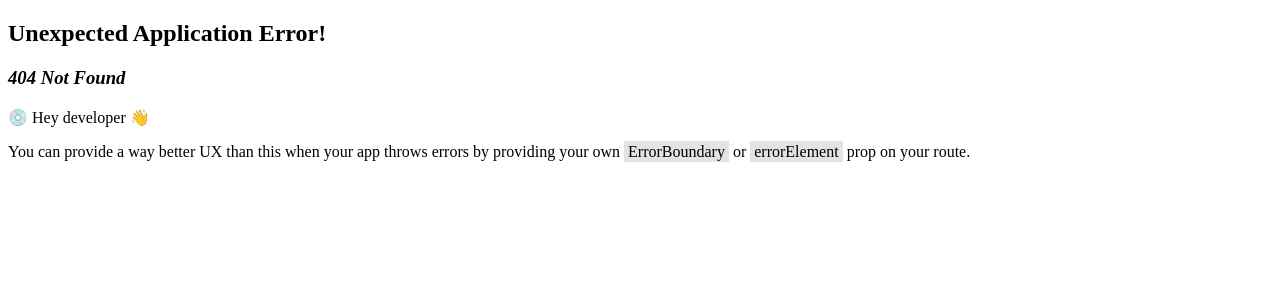
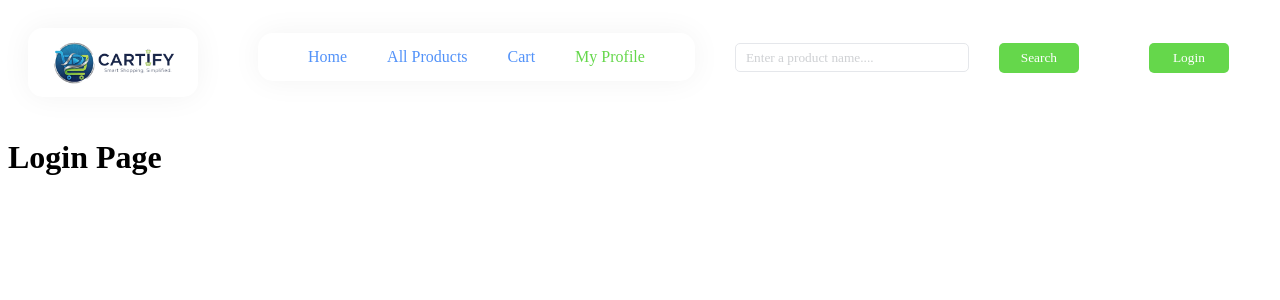
Before and after one commit to tharindudev13/Cartify, a React (Vite) app: page /login in a window 1280 px wide. Before the commit this address had no page. Shown: the top 300 px of the page. Built offline with nearby package versions, Linux system fonts and the light colour scheme.

Commit message:
Added a login page

```diff
--- a/src/App.jsx
+++ b/src/App.jsx
@@ -9,6 +9,8 @@ import Contact from './pages/Contact'
 import ProductDetails from './components/ProductDetails'
 import Home from './pages/Home'
 import { useSelector } from 'react-redux'
+import Login from './pages/Login'
+import Error from './components/Error'
 
 
 
@@ -28,6 +30,9 @@ function App() {
         {products.map((product)=>(
             <Route path={`/details/${product.title}`} element={<ProductDetails id={product.id} />} />
         ))}
+        <Route path='login' element={<Login />} />
+        <Route path='*' element={<Error />} />
+
 
 
       </Route>
--- /dev/null
+++ b/src/components/Error.jsx
@@ -0,0 +1,11 @@
+function Error(){
+
+    return(
+        <>
+        <h1>Error 404! Page not Found !</h1>
+        </>
+    )
+
+}
+
+export default Error
--- a/src/components/Navbar.jsx
+++ b/src/components/Navbar.jsx
@@ -1,4 +1,4 @@
-import { NavLink } from 'react-router'
+import { NavLink, useNavigate } from 'react-router'
 import Logo from '../assets/logo_bg_rm.png'
 import { useDispatch, useSelector } from 'react-redux'
 import { useEffect } from 'react'
@@ -9,10 +9,14 @@ import Products from '../pages/Products'
 function Navbar() {
 
 
-    const userName = useSelector((state) => {return state.user.userName})
+    const user = useSelector((state) => {return state.user})
+    const userName = user.userName
+
+    const link = user.isLoggedin ? '/profile' : '/login'
+    const navigate = useNavigate()
 
     useEffect(() => {
-        console.log(userName);
+        console.log(user.isLoggedin);
 
     })
 
@@ -25,7 +29,7 @@ function Navbar() {
                     <NavLink to='/'><li>Home</li></NavLink>
                     <NavLink to='/product'><li>All Products</li></NavLink>
                     <NavLink to='/cart'><li>Cart</li></NavLink>
-                    <NavLink to='/profile'><li>My Profile</li></NavLink>
+                    <NavLink to={link}><li>My Profile</li></NavLink>
                 </ul>
 
             </div>
@@ -33,10 +37,12 @@ function Navbar() {
 
                 <button>Search</button>
 
-            {userName == '' && (
-                <button>Login</button>
+            {/* {!user.isloggedin ? <button>Login</button> : <h3 className='user'>Hello {userName} !</h3>} */}
+
+            {!user.isLoggedin && (
+                <button onClick={navigate('login')}>Login</button>
             )}
-             {!userName == '' && (
+             {user.isLoggedin && (
                 <h3 className='user'>Hello {userName} !</h3>
             )}
 
--- /dev/null
+++ b/src/pages/Login.jsx
@@ -0,0 +1,10 @@
+function Login(){
+
+    return(
+        <>
+        <h1>Login Page</h1>
+        </>
+    )
+}
+
+export default Login
```
